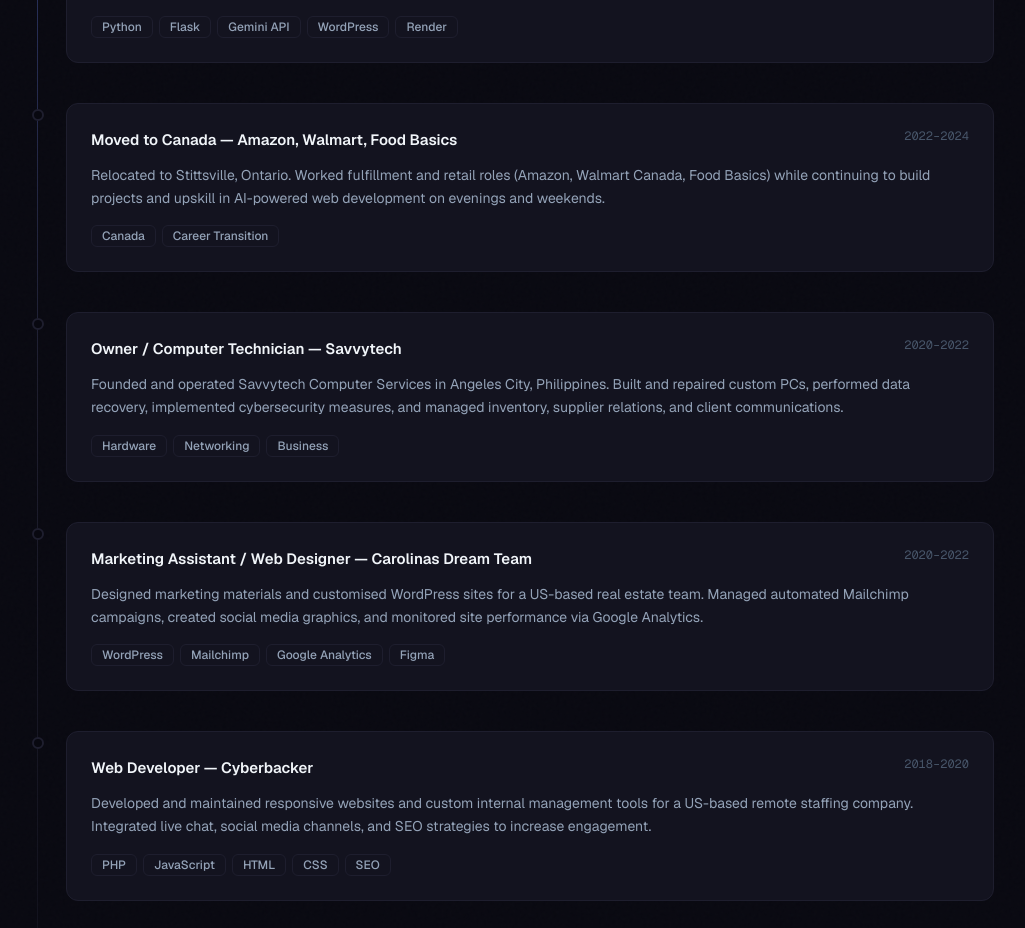
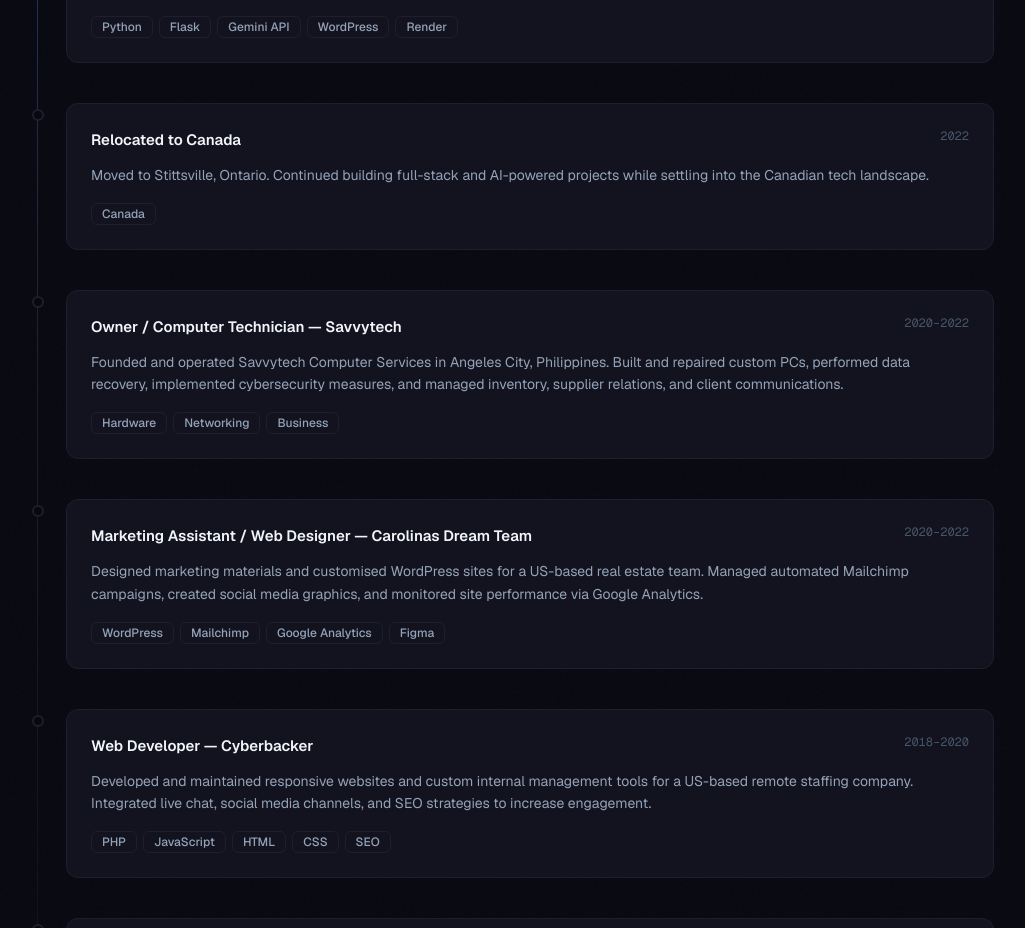
Before and after one commit to JPTWeb01/josepaulotimbang.com, a Next.js app in the folder frontend/: page /about in a window 1280 px wide. Shown: the part 1600-2528 px from the top of the page, without its empty margins (134-1159 px from the left). Built offline with nearby package versions, Linux system fonts and the light colour scheme.

Commit message:
content: remove irrelevant retail jobs from experience

```diff
--- a/frontend/app/about/page.tsx
+++ b/frontend/app/about/page.tsx
@@ -34,11 +34,11 @@
     tags: ["Python", "Flask", "Gemini API", "WordPress", "Render"],
   },
   {
-    year: "2022–2024",
-    title: "Moved to Canada — Amazon, Walmart, Food Basics",
+    year: "2022",
+    title: "Relocated to Canada",
     description:
-      "Relocated to Stittsville, Ontario. Worked fulfillment and retail roles (Amazon, Walmart Canada, Food Basics) while continuing to build projects and upskill in AI-powered web development on evenings and weekends.",
-    tags: ["Canada", "Career Transition"],
+      "Moved to Stittsville, Ontario. Continued building full-stack and AI-powered projects while settling into the Canadian tech landscape.",
+    tags: ["Canada"],
   },
   {
     year: "2020–2022",
--- a/frontend/app/experience/page.tsx
+++ b/frontend/app/experience/page.tsx
@@ -26,51 +26,6 @@
       "Created AI Blog Generator — WordPress plugin using Groq API, React 18, Webpack, and WP-Cron for autonomous post scheduling",
       "Built Paulo AI Resume Chatbot — Gemini-powered chat widget embedded as a WordPress PHP plugin, backend on Render.com",
       "Implemented CI/CD pipelines with GitHub Actions for automated SSH deployment to Hostinger and Render",
-    ],
-  },
-  {
-    role: "Grocery Associate",
-    company: "Food Basics",
-    type: "Part-time",
-    location: "Stittsville, ON, Canada",
-    start_date: "2024-01-01",
-    end_date: "2026-01-01",
-    is_current: false,
-    description:
-      "Worked in a fast-paced grocery retail environment while continuing full-stack and AI development projects on evenings and weekends.",
-    highlights: [
-      "Demonstrated reliability and teamwork in a high-volume retail environment",
-      "Continued independent development of AI-powered web projects during this period",
-    ],
-  },
-  {
-    role: "Overnight Associate",
-    company: "Walmart Canada",
-    type: "Full-time",
-    location: "Ontario, Canada",
-    start_date: "2023-01-01",
-    end_date: "2024-01-01",
-    is_current: false,
-    description:
-      "Managed overnight inventory stocking and organisation while upskilling in Python, FastAPI, and LLM integration.",
-    highlights: [
-      "Met overnight shift targets for inventory stocking and organisation",
-      "Used this transition period to build full-stack skills and begin integrating AI APIs into projects",
-    ],
-  },
-  {
-    role: "Fulfillment Associate",
-    company: "Amazon",
-    type: "Full-time",
-    location: "Ontario, Canada",
-    start_date: "2022-01-01",
-    end_date: "2023-01-01",
-    is_current: false,
-    description:
-      "Processed high-volume order fulfillment with accuracy in a warehouse environment after relocating to Canada.",
-    highlights: [
-      "Maintained accuracy and speed in a high-volume fulfillment environment",
-      "Began rebuilding freelance web development practice while transitioning to Canadian job market",
     ],
   },
   {
--- a/frontend/app/resume/page.tsx
+++ b/frontend/app/resume/page.tsx
@@ -23,39 +23,6 @@
       "Built Paulo AI Resume Chatbot (Gemini API) embedded as a WordPress PHP plugin, backend on Render.com",
     ],
     tech: ["React", "Python", "Flask", "FastAPI", "PHP", "MongoDB", "MySQL", "Gemini API", "Groq API"],
-  },
-  {
-    company: "Food Basics",
-    role: "Grocery Associate",
-    type: "Part-time",
-    period: "2024 - 2026",
-    current: false,
-    points: [
-      "Demonstrated reliability and teamwork in a fast-paced retail environment",
-    ],
-    tech: [],
-  },
-  {
-    company: "Walmart Canada",
-    role: "Overnight Associate",
-    type: "Full-time",
-    period: "2023 - 2024",
-    current: false,
-    points: [
-      "Managed inventory stocking and organisation while meeting overnight shift targets",
-    ],
-    tech: [],
-  },
-  {
-    company: "Amazon",
-    role: "Fulfillment Associate",
-    type: "Full-time",
-    period: "2022 - 2023",
-    current: false,
-    points: [
-      "Processed high-volume order fulfillment with accuracy in a warehouse environment",
-    ],
-    tech: [],
   },
   {
     company: "Savvytech Computer Services",
```
